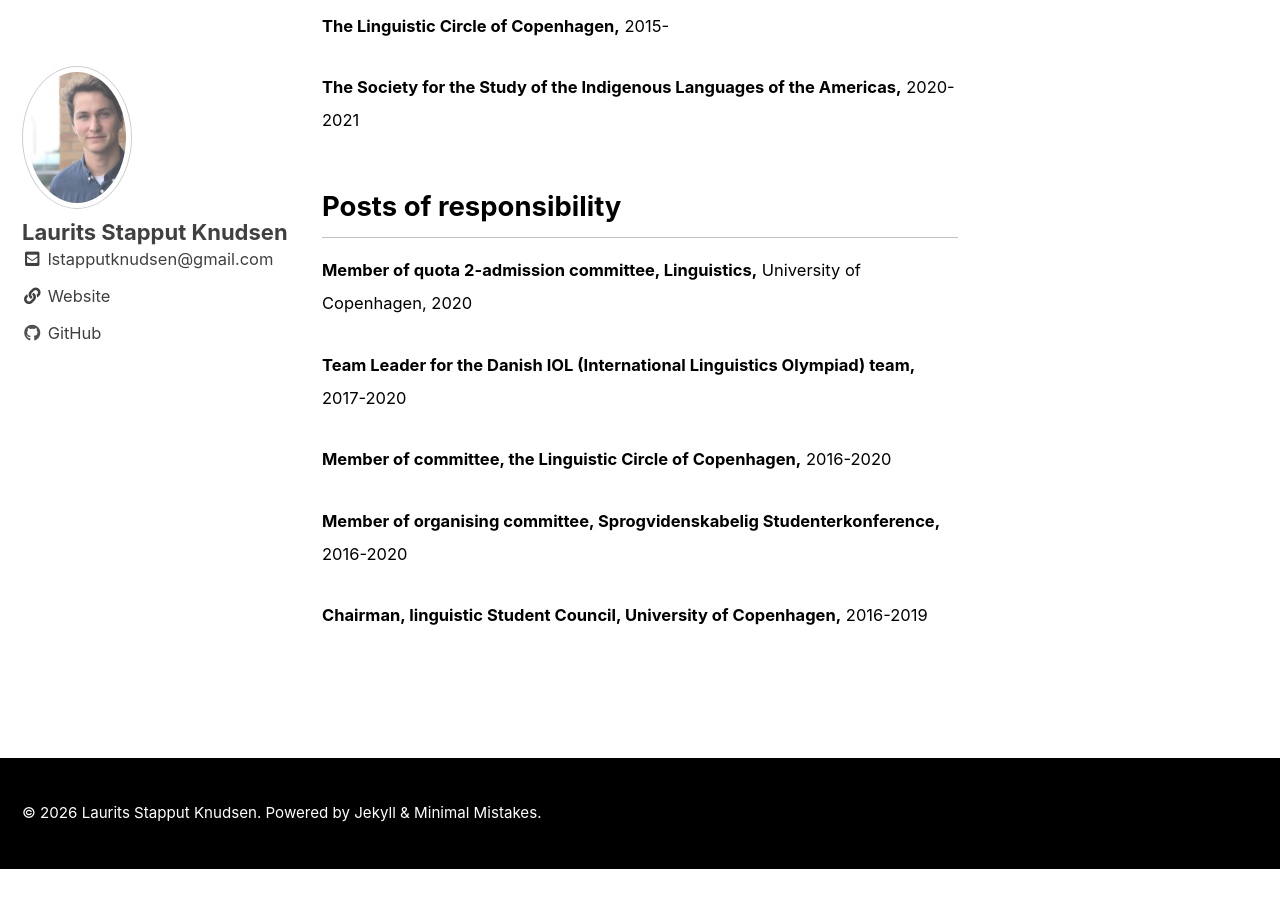
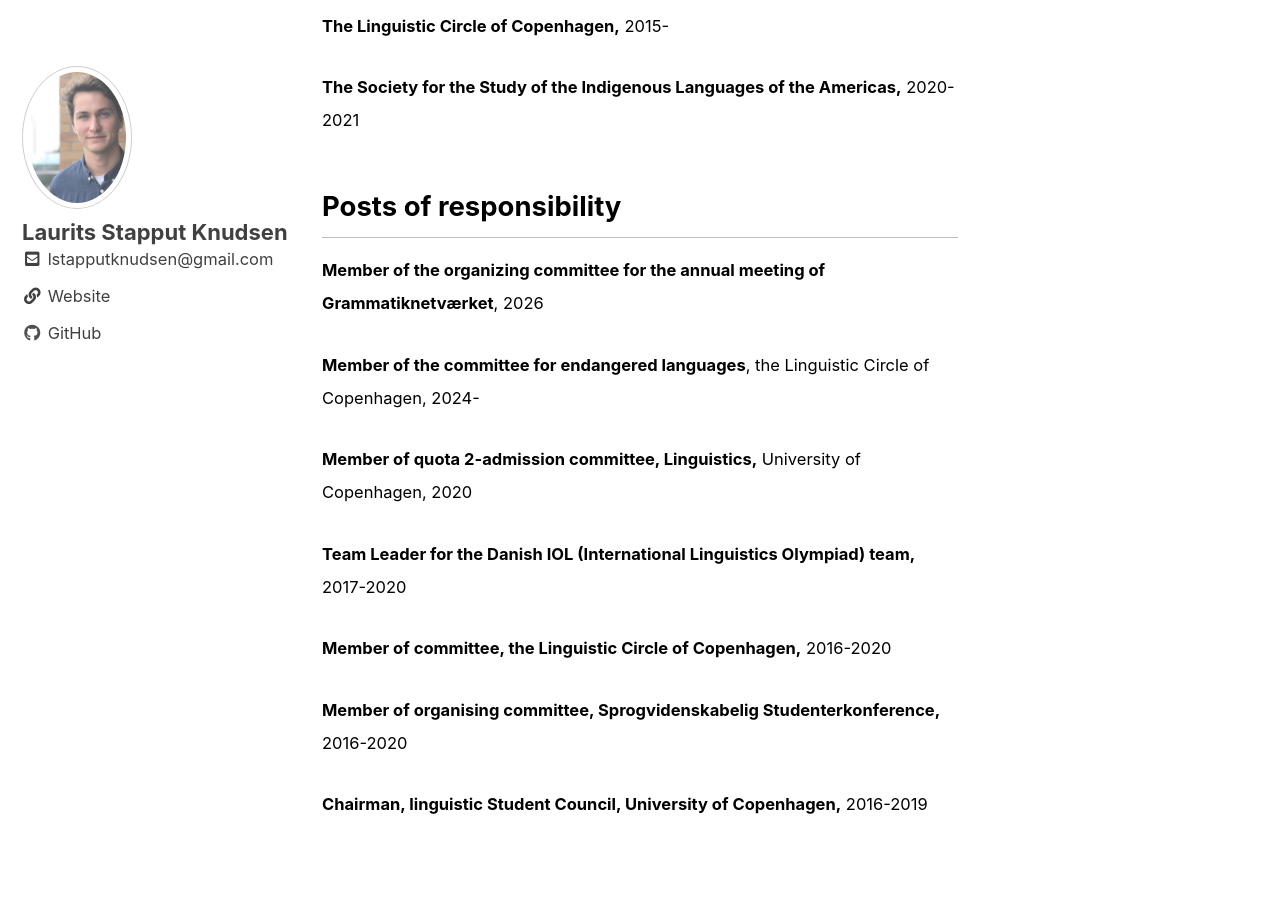
Before and after one commit to lstapputknudsen/lstapputknudsen.github.io, a Jekyll site: the page built from _pages/cv.md, in a window 1280 px wide and 900 px high, scrolled down 4585 px. Built offline with Jekyll 4.4.1, drawn with Linux system fonts in a browser that asks for light colours; cached includes are drawn as plain includes; before the commit the page ends 5454 px from its top, so only the background shows below that.

Commit message:
Update cv.md

```diff
--- a/_pages/cv.md
+++ b/_pages/cv.md
@@ -117,6 +117,10 @@ Supervisor: Prof. Elisabeth Engberg-Pedersen </small>
 
 ## Posts of responsibility
 
+<small> **Member of the organizing committee for the annual meeting of Grammatiknetværket**, 2026
+
+<small> **Member of the committee for endangered languages**, the Linguistic Circle of Copenhagen, 2024-
+
 <small> **Member of quota 2-admission committee, Linguistics,** University of Copenhagen, 2020
 
 <small> **Team Leader for the Danish IOL (International Linguistics Olympiad) team,** 2017-2020
```
